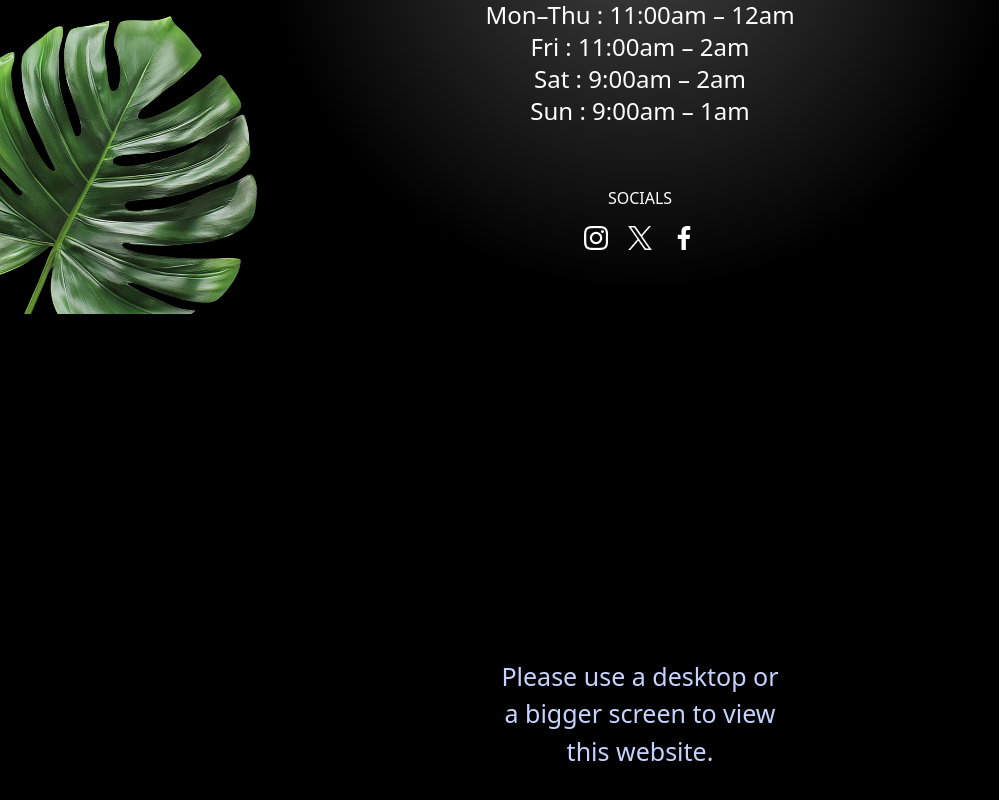
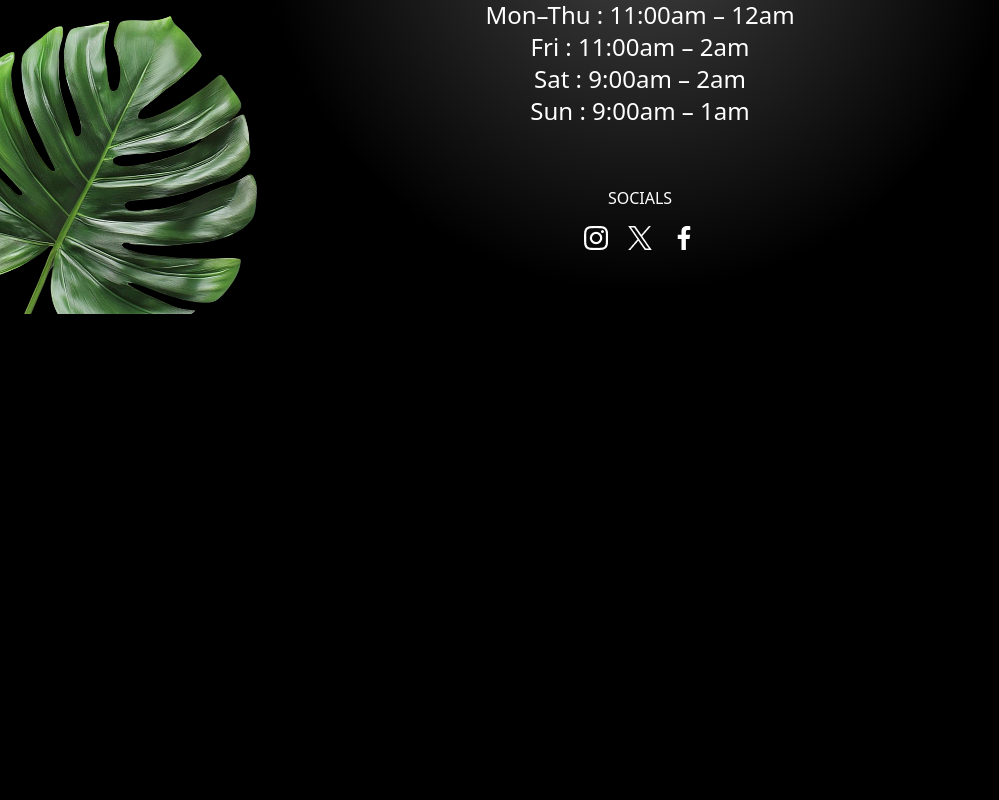
Before and after one commit to heritage644/schwepps-virgin-mojito, a React (Vite) app: page / in a window 1280 px wide. Shown: the part 5687-6487 px from the top of the page, without its empty margins (0-999 px from the left). After the commit the page ends 6001 px from the top, so only its background shows below. Built offline with nearby package versions, Linux system fonts and the light colour scheme.

Commit message:
removed unwanted text

```diff
--- a/src/App.tsx
+++ b/src/App.tsx
@@ -18,7 +18,7 @@ function App() {
    <Menu/>
    <Footer/>
     </div>
-  <div className='w-full items-center flex justify-center h-screen'>
+  <div className='w-full items-center flex justify-center h-screen md:hidden'>
       <div className='small-screen-warining text-[25px] w-70  text-indigo-200 text-center '>
       Please use a desktop or a bigger screen to view this website.
 
```
